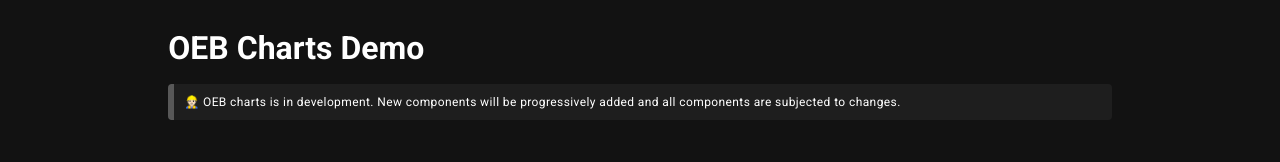
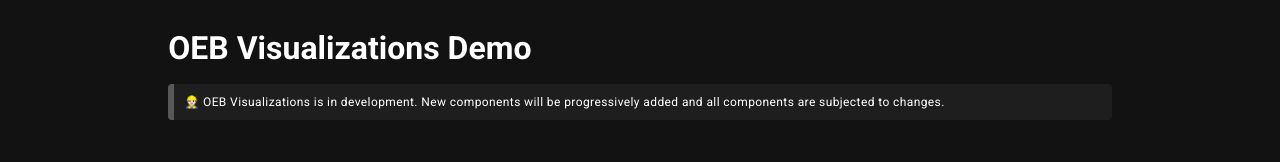
Before and after one commit to EvaMart/nuxt-playground, a Nuxt app: page / in a window 1280 px wide. Shown: the top 162 px of the page. Built offline with nearby package versions, Linux system fonts and the light colour scheme.

Commit message:
oeb visualizations

```diff
--- a/nuxt.config.js
+++ b/nuxt.config.js
@@ -6,8 +6,8 @@ export default {
 
   // Global page headers: https://go.nuxtjs.dev/config-head
   head: {
-    titleTemplate: 'OEB Charts Demo',
-    title: 'OEB Charts Demo',
+    titleTemplate: 'OEB Visualizations Demo',
+    title: 'OEB Visualizations Demo',
     htmlAttrs: {
       lang: 'en'
     },
--- a/package.json
+++ b/package.json
@@ -1,5 +1,5 @@
 {
-  "name": "oeb-charts-demo",
+  "name": "oeb-visualizations-demo",
   "version": "1.0.0",
   "private": true,
   "scripts": {
--- a/pages/index.vue
+++ b/pages/index.vue
@@ -2,7 +2,7 @@
   <v-container fluid>
     <v-row justify="center" align="center">
       <v-col cols="12" sm="10" md="10">
-        <h1 class="mb-3">OEB Charts Demo</h1>
+        <h1 class="mb-3">OEB Visualizations Demo</h1>
         <v-alert
           dark
           dense
@@ -10,7 +10,7 @@
           class="text-caption"
           >
 
-          👷🏻 OEB charts is in development. New components will be progressively added and all components are subjected to changes.
+          👷🏻 OEB Visualizations is in development. New components will be progressively added and all components are subjected to changes.
           </v-alert>
 
       </v-col>
```
